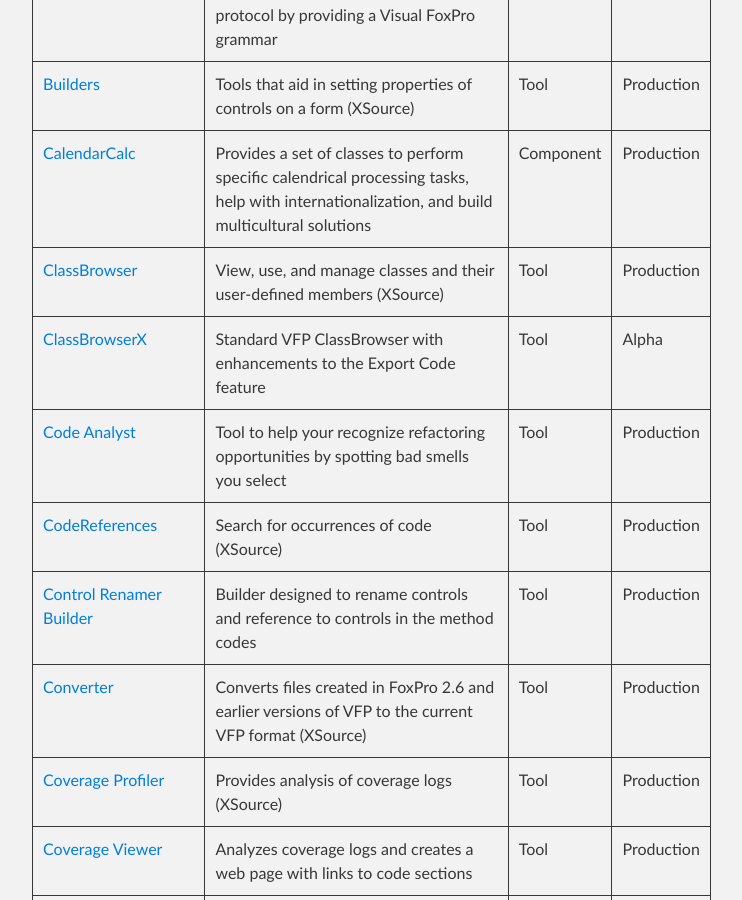
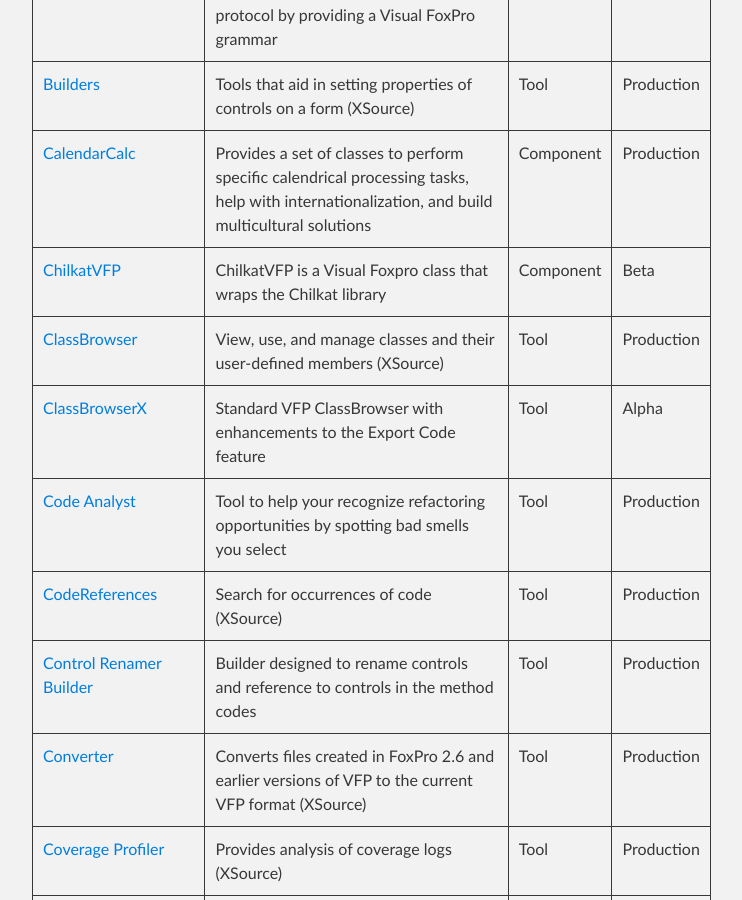
Before and after one commit to VFPX/VFPX.github.io, a Jekyll site: the page built from projects.md, in a window 1280 px wide and 900 px high, scrolled down 1041 px. Shown: the whole window, without its empty margins (288-1030 px from the left). Built offline with Jekyll 4.4.1, drawn with Linux system fonts in a browser that asks for light colours; our own code applies the rules of GitHub Pages for plain Markdown files.

```diff
--- a/_data/projects.json
+++ b/_data/projects.json
@@ -67,6 +67,13 @@
     "url": "https://github.com/atlopes/calendar",
     "description": "Provides a set of classes to perform specific calendrical processing tasks, help with internationalization, and build multicultural solutions",
     "state": "Production",
+    "category": "Component"
+  },
+  {
+    "project": "ChilkatVFP",
+    "url": "https://github.com/billand88/ChilkatVFP",
+    "description": "ChilkatVFP is a Visual Foxpro class that wraps the Chilkat library",
+    "state": "Beta",
     "category": "Component"
   },
   {
```
Also changed, not shown: _posts/2022-09-19-ChilkatVFP.markdown (added, +8 -0 lines).
